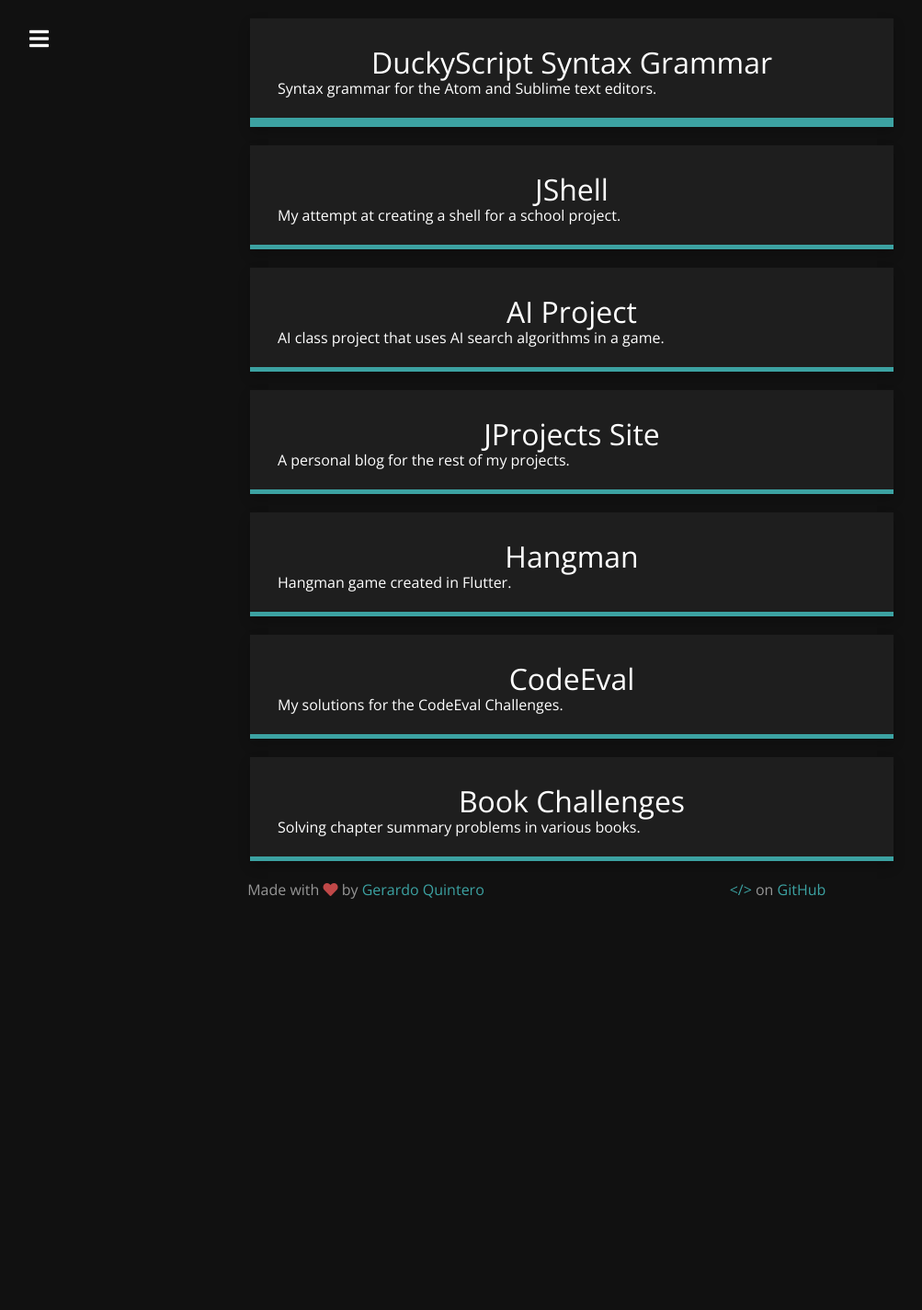
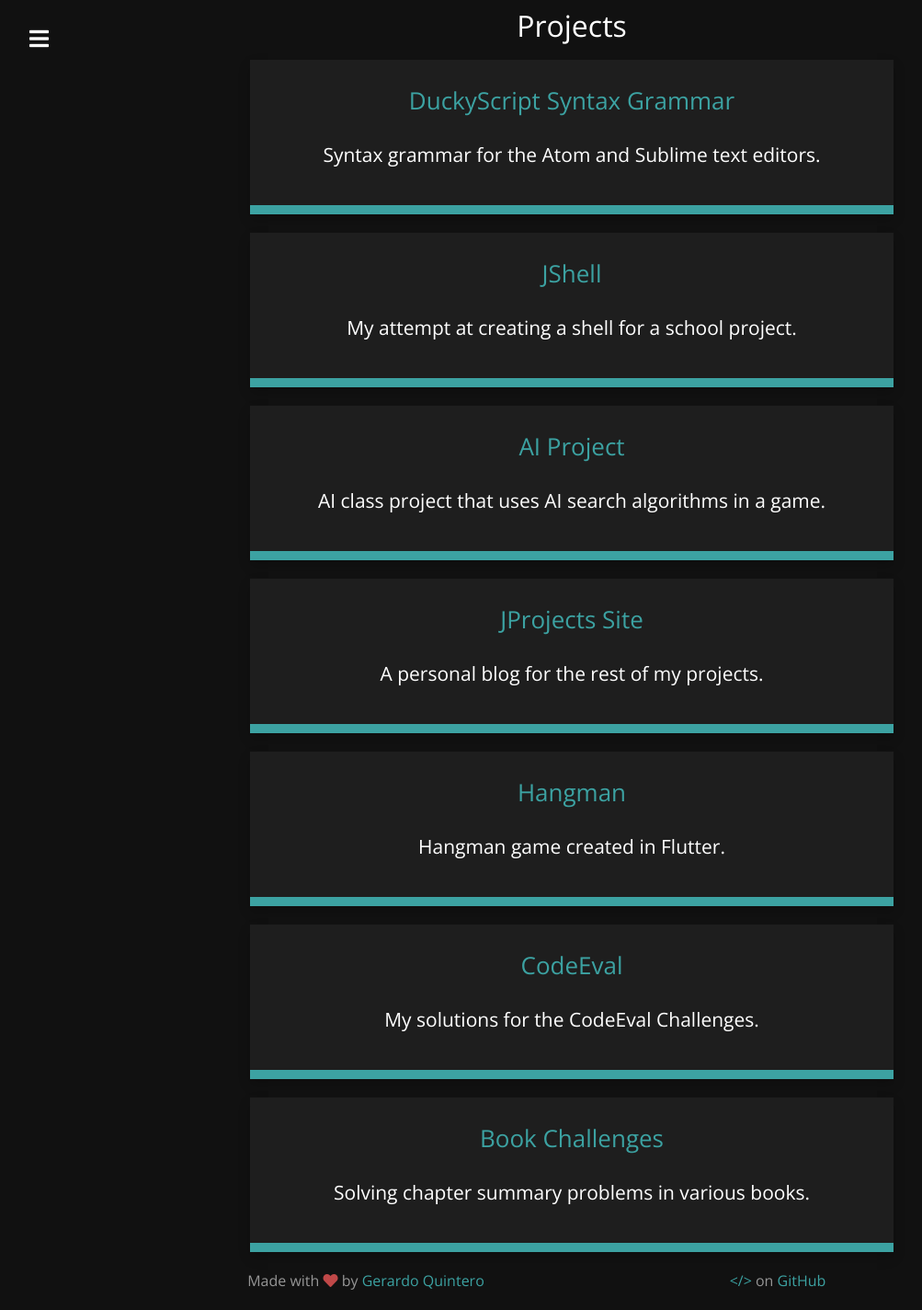
Before and after one commit to jerryq27/jerryq27.github.io, a Jekyll site: the page built from _pages/projects.html, in a window 1280 px wide. Shown: the whole page at 92% size, without its empty margins (18-1021 px from the left). Built offline with Jekyll 4.4.1, drawn with Linux system fonts in a browser that asks for light colours; nearby versions of some CDN libraries; before the commit the page ends 999 px from its top, so only the background shows below that.

Commit message:
Displaying projects in content panels.

```diff
--- a/_pages/projects.html
+++ b/_pages/projects.html
@@ -4,14 +4,22 @@
 ---
 
 <div class="container-fluid index">
+    <h1 class="header" itemprop="headline">Projects</h1>
 
-{% for project in site.data.projects %}
+    {% for project in site.data.projects %}
+        <div class="col index projects">
+            <div class="content-panel content">
 
-    <div class="col-md-12 main content-panel">
-        <h2 class="header">{{ project.name }}</h2>
-        {{ project.description }}
-    </div>
+                {% if project.url %}
+                    <a href="{{ project.url }}"><h2 class="header">{{ project.name }}</h2></a>
+                {% else %}
+                    <h2 class="header">{{ project.name }}</h2>
+                {% endif %}
 
-{% endfor %}
+                <p class="lead">{{ project.description }}</p>
+
+            </div>
+        </div>
+    {% endfor %}
 
 </div>
```
